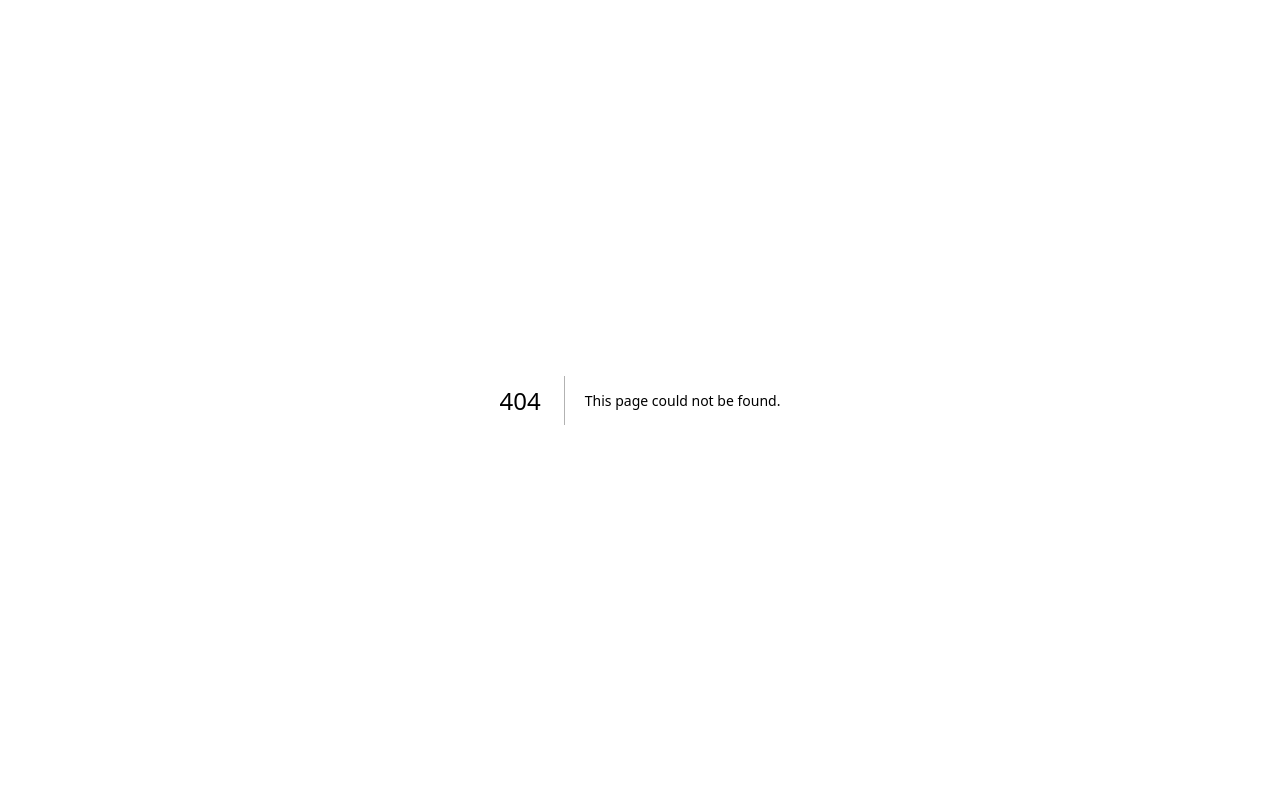
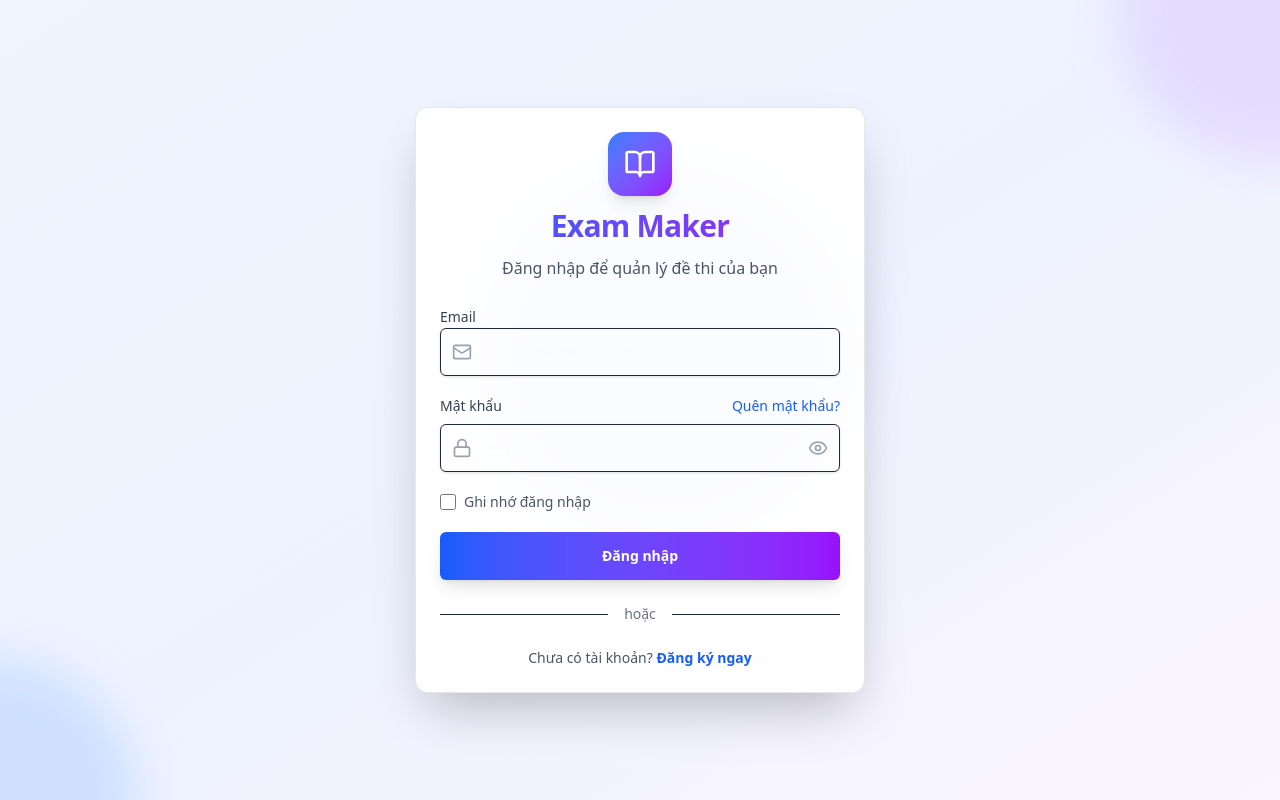
Before and after one commit to nguyenhaugiang0702/exam-maker-project, a Next.js app in the folder front-end/: page /login in a window 1280 px wide. Before the commit this address had no page. Built offline with nearby package versions, Linux system fonts and the light colour scheme.

Commit message:
Thêm trang login

```diff
--- /dev/null
+++ b/front-end/src/app/login/page.tsx
@@ -0,0 +1,170 @@
+"use client";
+
+import { useState } from "react";
+import { Button } from "@/components/ui/button";
+import { Input } from "@/components/ui/input";
+import { Label } from "@/components/ui/label";
+import { Card, CardContent, CardDescription, CardHeader, CardTitle } from "@/components/ui/card";
+import { BookOpen, Mail, Lock, Eye, EyeOff } from "lucide-react";
+
+export default function LoginPage() {
+    const [showPassword, setShowPassword] = useState(false);
+    const [email, setEmail] = useState("");
+    const [password, setPassword] = useState("");
+    const [isLoading, setIsLoading] = useState(false);
+
+    const handleSubmit = async (e: React.FormEvent) => {
+        e.preventDefault();
+        setIsLoading(true);
+
+        // Simulate API call
+        setTimeout(() => {
+            console.log("Login attempt:", { email, password });
+            setIsLoading(false);
+            // TODO: Implement actual login logic
+        }, 1500);
+    };
+
+    return (
+        <div className="min-h-screen w-full flex items-center justify-center bg-gradient-to-br from-blue-50 via-indigo-50 to-purple-50 dark:from-gray-900 dark:via-indigo-950 dark:to-purple-950 p-4">
+            {/* Background decorative elements */}
+            <div className="absolute inset-0 overflow-hidden pointer-events-none">
+                <div className="absolute -top-40 -right-40 w-80 h-80 bg-purple-300 dark:bg-purple-700 rounded-full mix-blend-multiply dark:mix-blend-soft-light filter blur-xl opacity-30 animate-blob"></div>
+                <div className="absolute -bottom-40 -left-40 w-80 h-80 bg-blue-300 dark:bg-blue-700 rounded-full mix-blend-multiply dark:mix-blend-soft-light filter blur-xl opacity-30 animate-blob animation-delay-2000"></div>
+                <div className="absolute top-1/2 left-1/2 transform -translate-x-1/2 -translate-y-1/2 w-80 h-80 bg-indigo-300 dark:bg-indigo-700 rounded-full mix-blend-multiply dark:mix-blend-soft-light filter blur-xl opacity-30 animate-blob animation-delay-4000"></div>
+            </div>
+
+            {/* Login Card */}
+            <Card className="w-full max-w-md relative backdrop-blur-sm bg-white/90 dark:bg-gray-900/90 shadow-2xl border-0 ring-1 ring-gray-200 dark:ring-gray-800">
+                <CardHeader className="space-y-3 text-center pb-6">
+                    <div className="mx-auto w-16 h-16 bg-gradient-to-br from-blue-500 to-purple-600 rounded-2xl flex items-center justify-center shadow-lg transform hover:scale-110 transition-transform duration-300">
+                        <BookOpen className="w-8 h-8 text-white" />
+                    </div>
+                    <CardTitle className="text-3xl font-bold bg-gradient-to-r from-blue-600 to-purple-600 bg-clip-text text-transparent">
+                        Exam Maker
+                    </CardTitle>
+                    <CardDescription className="text-base text-gray-600 dark:text-gray-400">
+                        Đăng nhập để quản lý đề thi của bạn
+                    </CardDescription>
+                </CardHeader>
+
+                <CardContent>
+                    <form onSubmit={handleSubmit} className="space-y-5">
+                        {/* Email Field */}
+                        <div className="space-y-2">
+                            <Label htmlFor="email" className="text-sm font-medium text-gray-700 dark:text-gray-300">
+                                Email
+                            </Label>
+                            <div className="relative group">
+                                <Mail className="absolute left-3 top-1/2 transform -translate-y-1/2 w-5 h-5 text-gray-400 group-focus-within:text-blue-500 transition-colors" />
+                                <Input
+                                    id="email"
+                                    type="email"
+                                    placeholder="teacher@example.com"
+                                    value={email}
+                                    onChange={(e) => setEmail(e.target.value)}
+                                    className="pl-11 h-12 border-gray-300 dark:border-gray-700 focus:border-blue-500 focus:ring-2 focus:ring-blue-500/20 transition-all"
+                                    required
+                                />
+                            </div>
+                        </div>
+
+                        {/* Password Field */}
+                        <div className="space-y-2">
+                            <div className="flex items-center justify-between">
+                                <Label htmlFor="password" className="text-sm font-medium text-gray-700 dark:text-gray-300">
+                                    Mật khẩu
+                                </Label>
+                                <a
+                                    href="/forgot-password"
+                                    className="text-sm text-blue-600 hover:text-blue-700 dark:text-blue-400 dark:hover:text-blue-300 font-medium transition-colors"
+                                >
+                                    Quên mật khẩu?
+                                </a>
+                            </div>
+                            <div className="relative group">
+                                <Lock className="absolute left-3 top-1/2 transform -translate-y-1/2 w-5 h-5 text-gray-400 group-focus-within:text-blue-500 transition-colors" />
+                                <Input
+                                    id="password"
+                                    type={showPassword ? "text" : "password"}
+                                    placeholder="••••••••"
+                                    value={password}
+                                    onChange={(e) => setPassword(e.target.value)}
+                                    className="pl-11 pr-11 h-12 border-gray-300 dark:border-gray-700 focus:border-blue-500 focus:ring-2 focus:ring-blue-500/20 transition-all"
+                                    required
+                                />
+                                <button
+                                    type="button"
+                                    onClick={() => setShowPassword(!showPassword)}
+                                    className="absolute right-3 top-1/2 transform -translate-y-1/2 text-gray-400 hover:text-gray-600 dark:hover:text-gray-300 transition-colors"
+                                >
+                                    {showPassword ? (
+                                        <EyeOff className="w-5 h-5" />
+                                    ) : (
+                                        <Eye className="w-5 h-5" />
+                                    )}
+                                </button>
+                            </div>
+                        </div>
+
+                        {/* Remember Me */}
+                        <div className="flex items-center space-x-2">
+                            <input
+                                type="checkbox"
+                                id="remember"
+                                className="w-4 h-4 rounded border-gray-300 text-blue-600 focus:ring-blue-500 focus:ring-2 cursor-pointer"
+                            />
+                            <label
+                                htmlFor="remember"
+                                className="text-sm text-gray-600 dark:text-gray-400 cursor-pointer select-none"
+                            >
+                                Ghi nhớ đăng nhập
+                            </label>
+                        </div>
+
+                        {/* Submit Button */}
+                        <Button
+                            type="submit"
+                            disabled={isLoading}
+                            className="w-full h-12 bg-gradient-to-r from-blue-600 to-purple-600 hover:from-blue-700 hover:to-purple-700 text-white font-semibold shadow-lg hover:shadow-xl transform hover:-translate-y-0.5 transition-all duration-200"
+                        >
+                            {isLoading ? (
+                                <div className="flex items-center space-x-2">
+                                    <div className="w-5 h-5 border-2 border-white border-t-transparent rounded-full animate-spin"></div>
+                                    <span>Đang đăng nhập...</span>
+                                </div>
+                            ) : (
+                                "Đăng nhập"
+                            )}
+                        </Button>
+                    </form>
+
+                    {/* Divider */}
+                    <div className="relative my-6">
+                        <div className="absolute inset-0 flex items-center">
+                            <div className="w-full border-t border-gray-300 dark:border-gray-700"></div>
+                        </div>
+                        <div className="relative flex justify-center text-sm">
+                            <span className="px-4 bg-white dark:bg-gray-900 text-gray-500 dark:text-gray-400">
+                                hoặc
+                            </span>
+                        </div>
+                    </div>
+
+                    {/* Register Link */}
+                    <div className="text-center">
+                        <p className="text-sm text-gray-600 dark:text-gray-400">
+                            Chưa có tài khoản?{" "}
+                            <a
+                                href="/register"
+                                className="font-semibold text-blue-600 hover:text-blue-700 dark:text-blue-400 dark:hover:text-blue-300 transition-colors"
+                            >
+                                Đăng ký ngay
+                            </a>
+                        </p>
+                    </div>
+                </CardContent>
+            </Card>
+        </div>
+    );
+}
```
